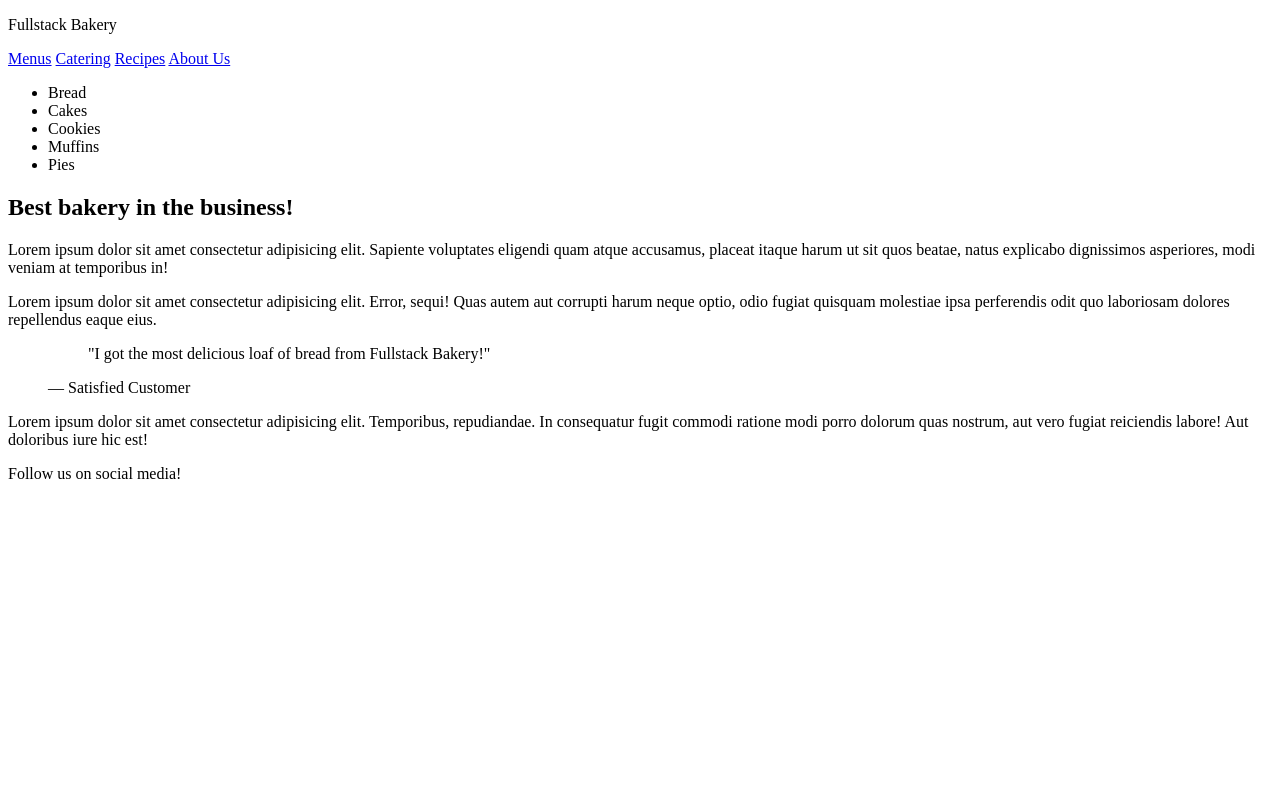
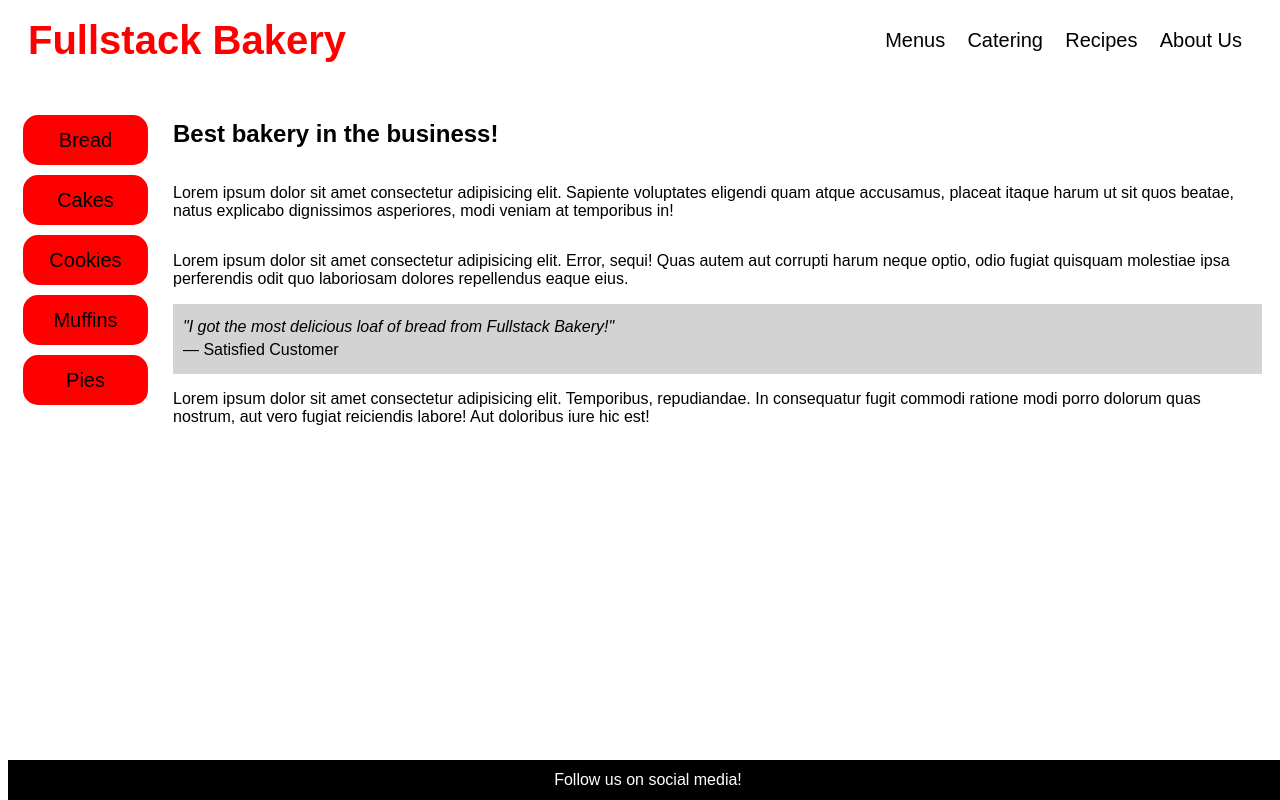
Before and after one commit to jonesleroy/jonesleroy_bakery, a plain HTML site: page index.html in a window 1280 px wide. Drawn offline with Linux system fonts and the light colour scheme.

Commit message:
jonesleroy_bake

```diff
--- /dev/null
+++ b/index.css
@@ -0,0 +1,124 @@
+body {
+  background-color: white;
+}
+
+.brand {
+  font-size: 40px;
+  font-weight: bold;
+  justify-content: flex-start;
+  color: red;
+  font-family: sans-serif;
+}
+
+.navigation {
+  display: flex;
+  gap: 3ch;
+  flex-grow: 1;
+  font-size: 16px;
+  border: 1px;
+  justify-content: space-between;
+  align-items: center;
+  flex-direction: row;
+  padding: 10px;
+  margin: 10px;
+  height: 40px;
+}
+
+main {
+  display: flex;
+  justify-content: space-between;
+  margin: 10px;
+  padding: 0%;
+  font-family: sans-serif;
+}
+
+a {
+  font-size: 20px;
+  color: black;
+  text-decoration: none;
+}
+
+ul {
+  padding: 20px;
+  margin: 10px;
+  list-style-type: none;
+  align-content: flex-start;
+  display: flex;
+  flex-direction: column;
+  justify-content: flex-start;
+  width: 75px;
+  align-items: center;
+}
+
+ul li {
+  background: red;
+  color: black;
+  margin: 5px;
+  height: 50px;
+  width: 125px;
+  border-radius: 15px;
+  display: flex;
+  align-items: center;
+  justify-content: center;
+  font-size: 20px;
+}
+
+footer {
+  background-color: black;
+  color: white;
+  display: flex;
+  align-items: center;
+  justify-content: center;
+  position: fixed;
+  bottom: 0;
+  width: 100%;
+  padding: 0;
+  margin: 0;
+  height: 40px;
+  font-family: sans-serif;
+}
+
+article {
+  display: inline-flex;
+  flex-wrap: wrap;
+  flex-direction: column;
+  align-items: flex-start;
+  padding: 20px;
+  margin: auto;
+}
+
+blockquote {
+  display: flex;
+  flex-direction: row;
+  flex-wrap: wrap;
+  padding: 0;
+  margin: 0;
+  font-style: italic;
+}
+
+figure {
+  display: inline-flex;
+  flex-direction: column;
+  align-items: flex-start;
+  justify-content: space-evenly;
+  background-color: lightgray;
+  width: 100%;
+  height: 50px;
+  margin: 0;
+  padding: 10px;
+}
+
+h1 {
+  font-family: sans-serif;
+}
+
+.bar {
+  display: flex;
+  flex-direction: row;
+  gap: 2ch;
+  flex-wrap: wrap;
+  margin: 0%;
+  padding: 10px;
+  font-family: sans-serif;
+  font-size: 20px;
+}
--- a/index.html
+++ b/index.html
@@ -2,11 +2,12 @@
 <html lang="en">
   <head>
     <title>Fullstack Bakery</title>
+    <link rel="stylesheet" href="index.css">
   </head>
   <body>
-    <header>
+    <header class="navigation">
       <p class="brand">Fullstack Bakery</p>
-      <nav>
+      <nav class="bar">
         <a href="#">Menus</a>
         <a href="#">Catering</a>
         <a href="#">Recipes</a>
```
